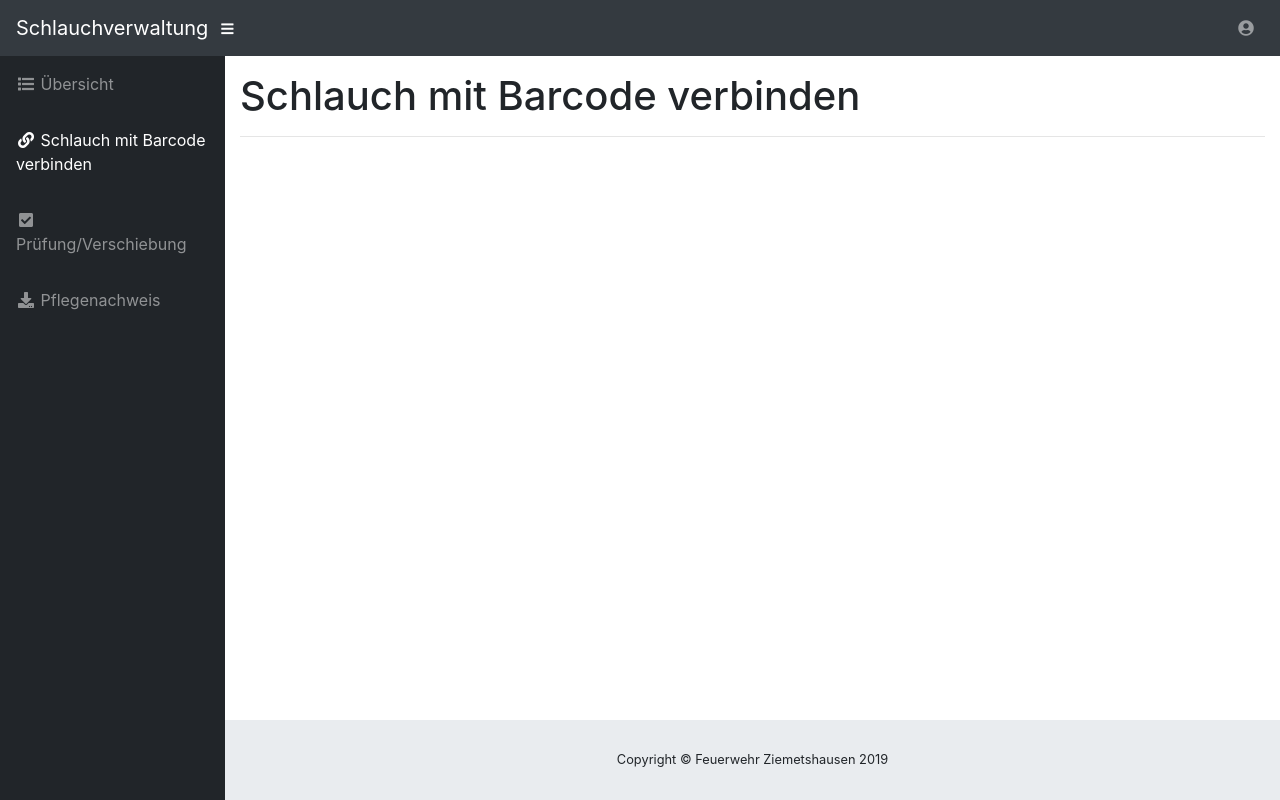
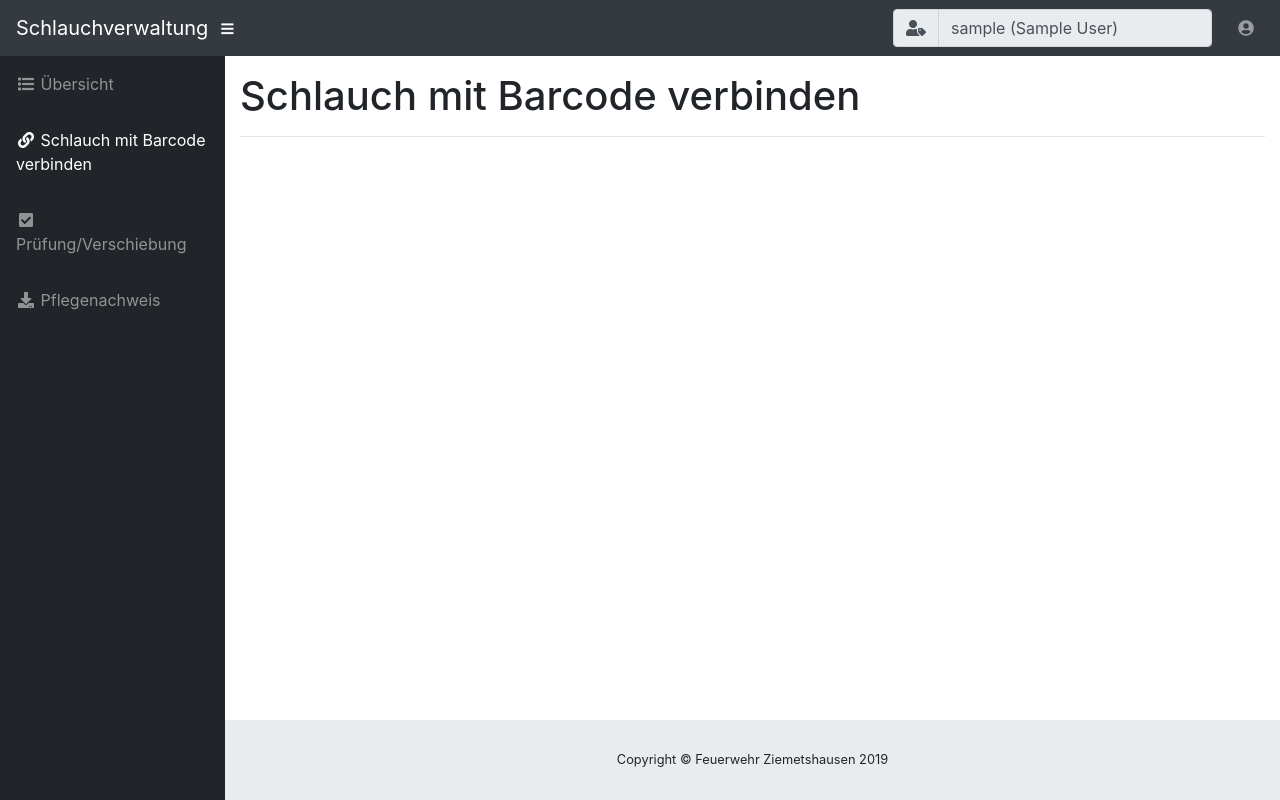
Before and after one commit to HyP3r-/firehose, a Django app: page /link in a window 1280 px wide. Run offline with Django 3.2, Linux system fonts and the light colour scheme; the visitor is signed in with stand-in values (Sample User, id 1); some libraries are stand-ins or nearby versions.

Commit message:
base.html: added username tag

```diff
--- a/web/hose/templates/hose/base.html
+++ b/web/hose/templates/hose/base.html
@@ -27,7 +27,18 @@
         <i class="fas fa-bars"></i>
     </button>
 
-    <ul class="navbar-nav ml-auto mr-0 my-2 my-md-0">
+    <div class="d-none d-md-inline-block form-inline ml-auto mr-0 mr-md-3 my-2 my-md-0">
+        <div class="input-group">
+            <div class="input-group-prepend">
+                <div class="input-group-text">
+                    <i class="fas fa-user-tag"></i>
+                </div>
+            </div>
+            <input type="text" class="form-control" value="{{ user.get_username }} ({{ user.get_full_name }})" disabled>
+        </div>
+    </div>
+
+    <ul class="navbar-nav ml-auto ml-md-0">
         <li class="nav-item dropdown no-arrow">
             <a class="nav-link dropdown-toggle" href="#" id="userDropdown" role="button" data-toggle="dropdown"
                aria-haspopup="true" aria-expanded="false">
@@ -110,7 +121,9 @@
                     <span aria-hidden="true">×</span>
                 </button>
             </div>
-            <div class="modal-body">Wählen Sie unten "Abmelden", wenn Sie bereit sind, Ihre aktuelle Sitzung zu beenden.</div>
+            <div class="modal-body">Wählen Sie unten "Abmelden", wenn Sie bereit sind, Ihre aktuelle Sitzung zu
+                beenden.
+            </div>
             <div class="modal-footer">
                 <button class="btn btn-secondary" type="button" data-dismiss="modal">Abbrechen</button>
                 <a class="btn btn-primary" href="{% url 'accounts_logout' %}">Abmelden</a>
```
